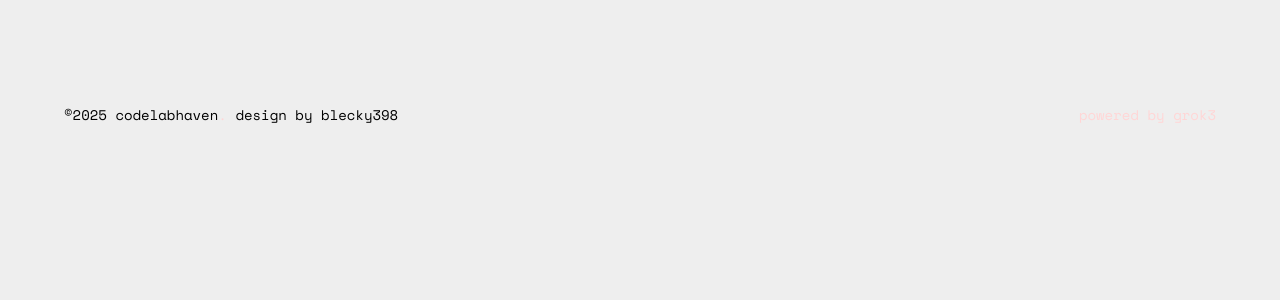
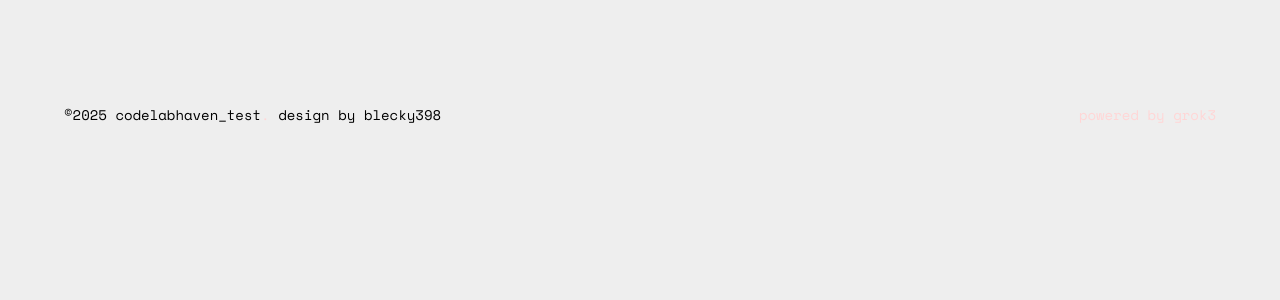
Before and after one commit to Matej398/codelabhaven, a PHP site: page /projects.php in a window 1280 px wide. Shown: the part 646-946 px from the top of the page. Run offline with PHP 8.4, Linux system fonts and the light colour scheme.

Commit message:
Testing auto deploy

```diff
--- a/projects.php
+++ b/projects.php
@@ -47,7 +47,7 @@ if (file_exists($projectsFile)) {
     </main>
     <footer class="footer">
         <div class="footer-text">
-            ©2025 codelabhaven<span class="dot">.</span> design by <a href="https://x.com/TheBlecky398" target="_blank">blecky398</a>
+            ©2025 codelabhaven_test<span class="dot">.</span> design by <a href="https://x.com/TheBlecky398" target="_blank">blecky398</a>
         </div>
         <div class="footer-right">
             powered by grok3
```
